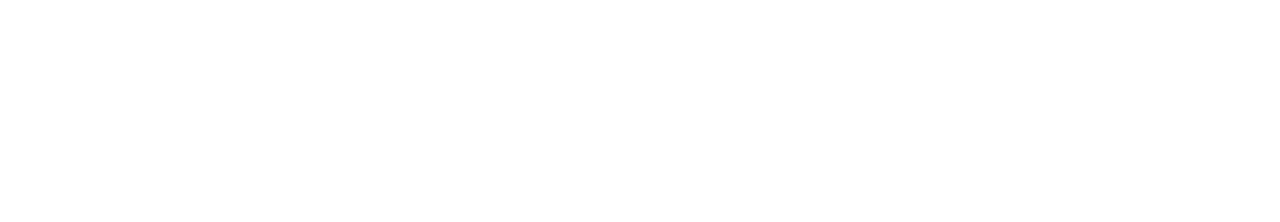
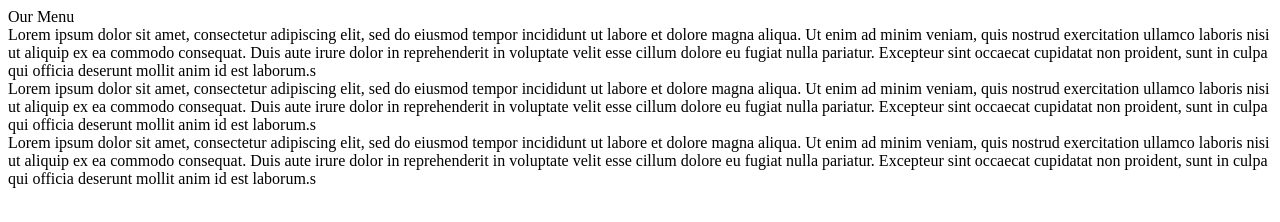
Before and after one commit to susannasadovski/Coursera-test, a plain HTML site: page module2-solution/index.html in a window 1280 px wide. Drawn offline with Linux system fonts and the light colour scheme.

Commit message:
body text

```diff
--- a/module2-solution/index.html
+++ b/module2-solution/index.html
@@ -1,9 +1,13 @@
 <!DOCTYPE html>
 <html>
-  <head>
+  <head> Our Menu
     <title> Our Menu</title>
   </head>
-  <body>
-
+  <div><body> Lorem ipsum dolor sit amet, consectetur adipiscing elit, sed do eiusmod tempor incididunt ut labore et dolore magna aliqua. Ut enim ad minim veniam, quis nostrud exercitation ullamco laboris nisi ut aliquip ex ea commodo consequat. Duis aute irure dolor in reprehenderit in voluptate velit esse cillum dolore eu fugiat nulla pariatur. Excepteur sint occaecat cupidatat non proident, sunt in culpa qui officia deserunt mollit anim id est laborum.s
+  </div>
+  <div><body> Lorem ipsum dolor sit amet, consectetur adipiscing elit, sed do eiusmod tempor incididunt ut labore et dolore magna aliqua. Ut enim ad minim veniam, quis nostrud exercitation ullamco laboris nisi ut aliquip ex ea commodo consequat. Duis aute irure dolor in reprehenderit in voluptate velit esse cillum dolore eu fugiat nulla pariatur. Excepteur sint occaecat cupidatat non proident, sunt in culpa qui officia deserunt mollit anim id est laborum.s
+</div>
+<div><body> Lorem ipsum dolor sit amet, consectetur adipiscing elit, sed do eiusmod tempor incididunt ut labore et dolore magna aliqua. Ut enim ad minim veniam, quis nostrud exercitation ullamco laboris nisi ut aliquip ex ea commodo consequat. Duis aute irure dolor in reprehenderit in voluptate velit esse cillum dolore eu fugiat nulla pariatur. Excepteur sint occaecat cupidatat non proident, sunt in culpa qui officia deserunt mollit anim id est laborum.s
+</div>
   </body>
 </html>
```
